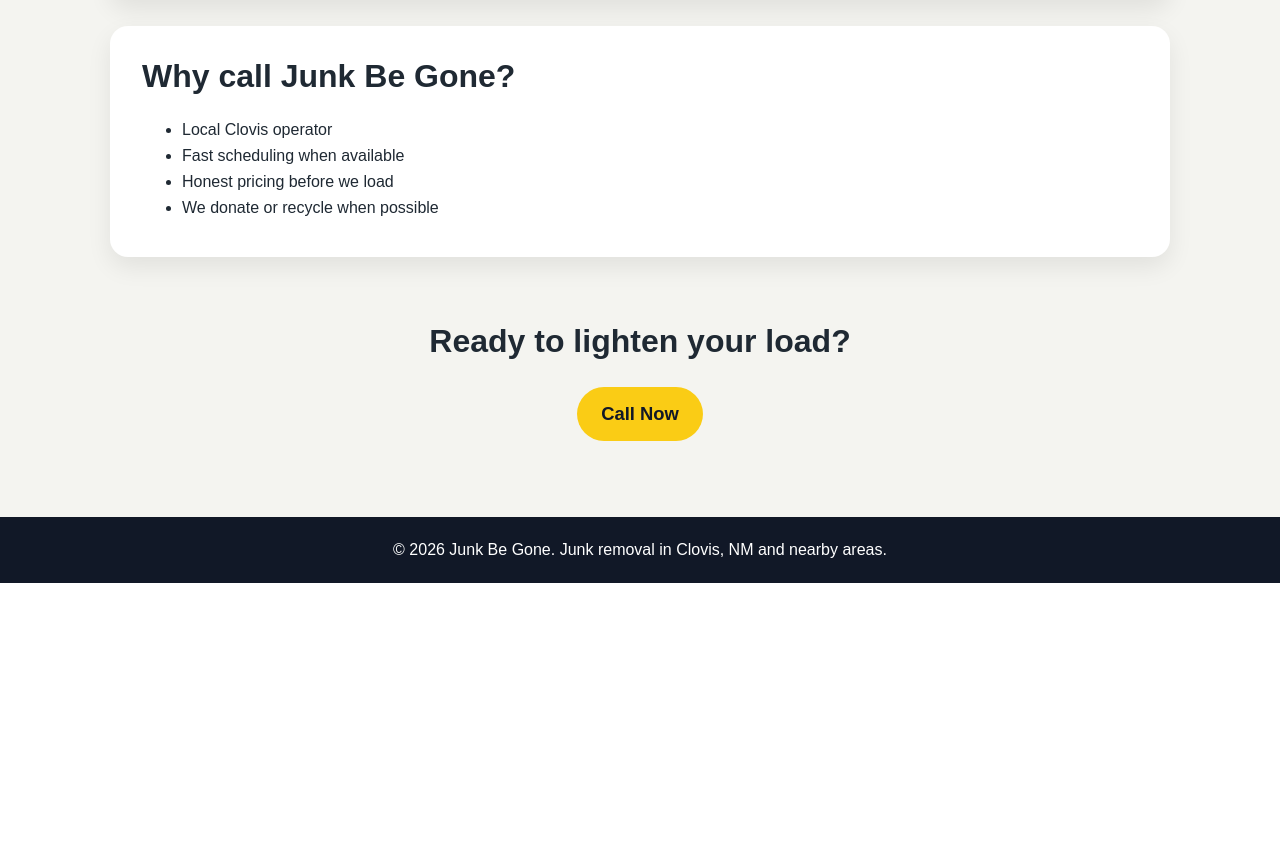
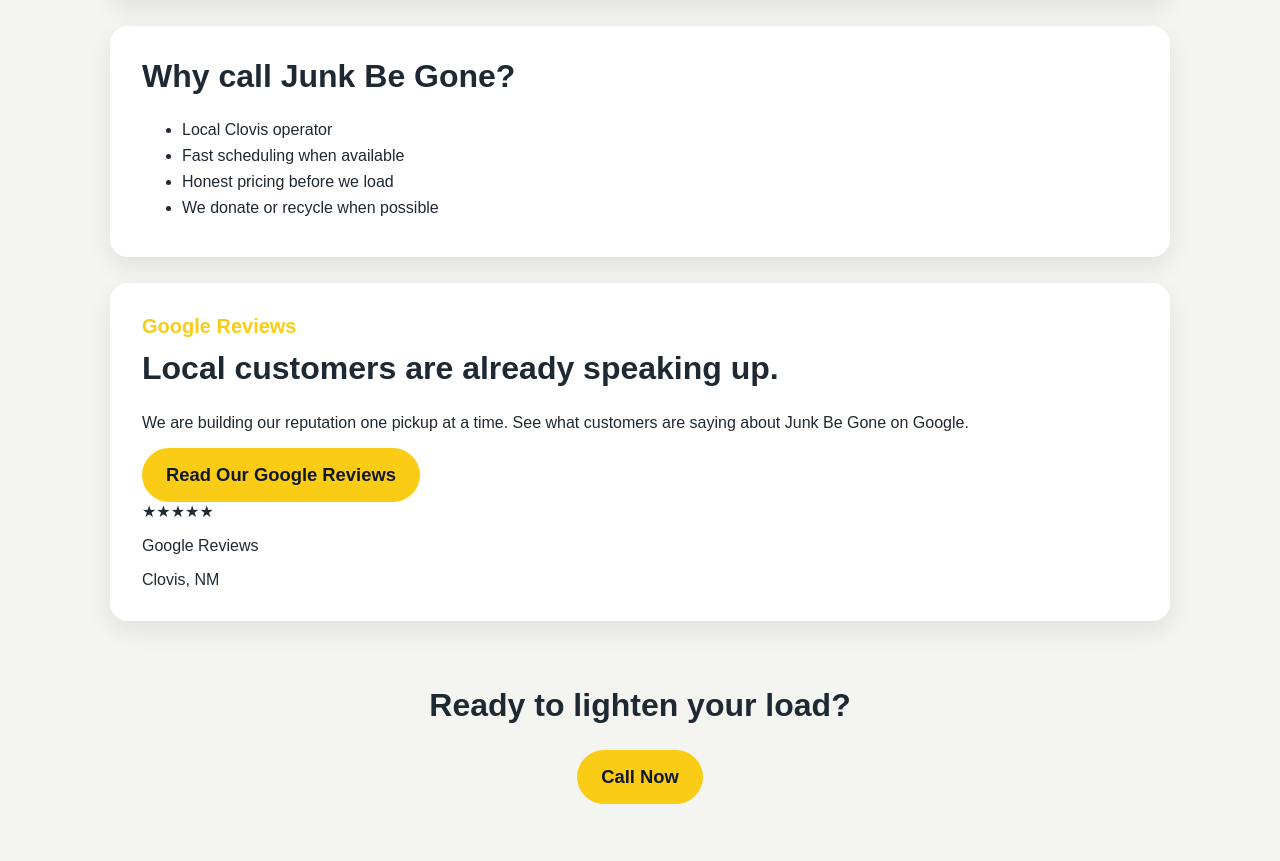
Before and after one commit to Junkmanz777/junk-be-gone-site, a Flask app: page / in a window 1280 px wide. Shown: the part 1991-2852 px from the top of the page. Before the commit the page ends 2574 px from the top, so only its background shows below. Run offline with Flask 3, Linux system fonts and the light colour scheme.

Commit message:
Update index.html

```diff
--- a/templates/index.html
+++ b/templates/index.html
@@ -99,7 +99,24 @@
         <li>We donate or recycle when possible</li>
       </ul>
     </section>
+<section class="section reviews-section">
+  <div>
+    <p class="eyebrow dark">Google Reviews</p>
+    <h2>Local customers are already speaking up.</h2>
+    <p>
+      We are building our reputation one pickup at a time. See what customers are saying about Junk Be Gone on Google.
+    </p>
+    <a class="btn primary" href="https://www.google.com/search?q=Junk+Be+Gone+Clovis+NM+reviews" target="_blank" rel="noopener">
+      Read Our Google Reviews
+    </a>
+  </div>
 
+  <div class="review-stars" aria-label="Five star review graphic">
+    <div class="stars">★★★★★</div>
+    <p>Google Reviews</p>
+    <span>Clovis, NM</span>
+  </div>
+</section>
     <section class="final-cta">
       <h2>Ready to lighten your load?</h2>
       <a class="btn primary" href="tel:5755300144">Call Now</a>
```
